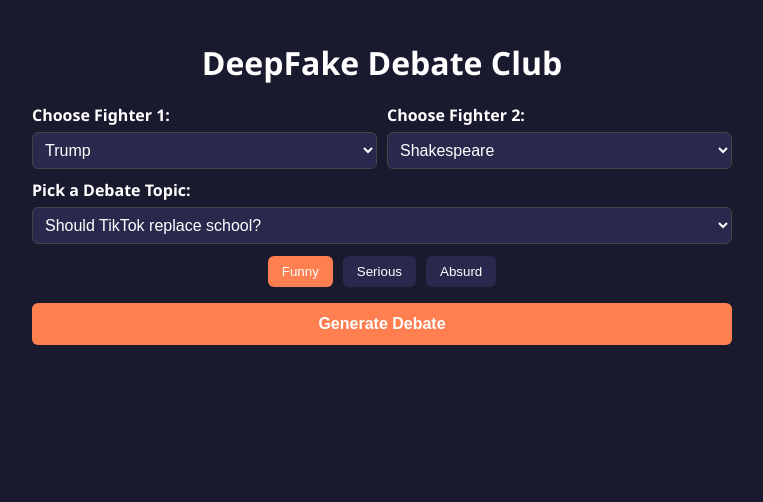
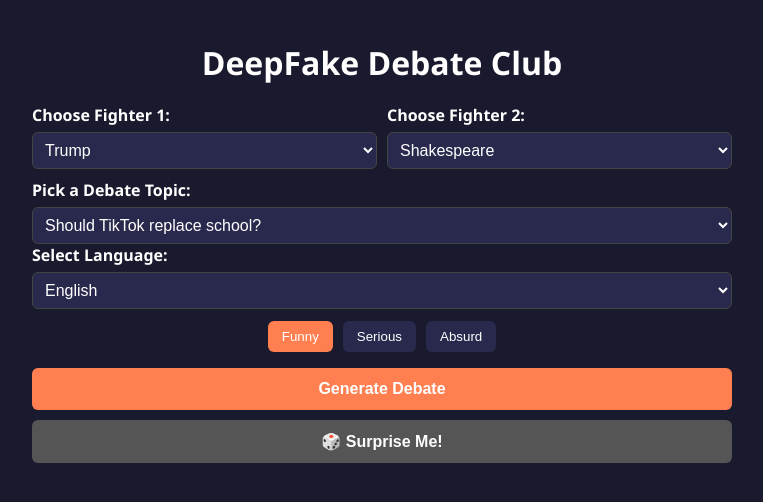
Before and after one commit to arltrol/debateclub, a React (Create React App) app: page / in a window 1280 px wide. Shown: the top 502 px of the page, without its empty margins (258-1021 px from the left). Built offline with nearby package versions, Linux system fonts and the light colour scheme.

Commit message:
Update App.js

```diff
--- a/src/App.js
+++ b/src/App.js
@@ -8,6 +8,7 @@
   const [fighter2, setFighter2] = useState('');
   const [tone, setTone] = useState("Funny");
   const [topic, setTopic] = useState('');
+  const [language, setLanguage] = useState("English");
   const [debateText, setDebateText] = useState(null);
   const [loading, setLoading] = useState(false);
 
@@ -40,7 +41,7 @@
         headers: {
           "Content-Type": "application/json",
         },
-        body: JSON.stringify({ fighter1, fighter2, topic, tone })
+        body: JSON.stringify({ fighter1, fighter2, topic, tone, language })
       });
       const data = await response.json();
       if (data.output) {
@@ -54,6 +55,19 @@
     } finally {
       setLoading(false);
     }
+  };
+
+  const surpriseMe = () => {
+    const rand = (arr) => arr[Math.floor(Math.random() * arr.length)];
+    const f1 = rand(fighters);
+    let f2 = rand(fighters);
+    while (f2 === f1) f2 = rand(fighters);
+    setFighter1(f1);
+    setFighter2(f2);
+    setTopic(rand(topics));
+    setTone(rand(["Funny", "Serious", "Absurd"]));
+    setLanguage(rand(["English", "Spanish", "German", "French", "Italian", "Portuguese", "Japanese"]));
+    generateDebate();
   };
 
   return (
@@ -82,6 +96,15 @@
         </select>
       </div>
 
+      <div>
+        <label>Select Language:</label>
+        <select value={language} onChange={(e) => setLanguage(e.target.value)}>
+          {["English", "Spanish", "German", "French", "Italian", "Portuguese", "Japanese"].map(lang => (
+            <option key={lang} value={lang}>{lang}</option>
+          ))}
+        </select>
+      </div>
+
       <div className="tones">
         {['Funny', 'Serious', 'Absurd'].map(t => (
           <button
@@ -96,6 +119,10 @@
 
       <button className="generate-button" onClick={generateDebate} disabled={loading}>
         {loading ? "Generating..." : "Generate Debate"}
+      </button>
+
+      <button className="generate-button" onClick={surpriseMe} disabled={loading} style={{ marginTop: '10px', backgroundColor: '#555' }}>
+        🎲 Surprise Me!
       </button>
 
       {debateText && (
```
